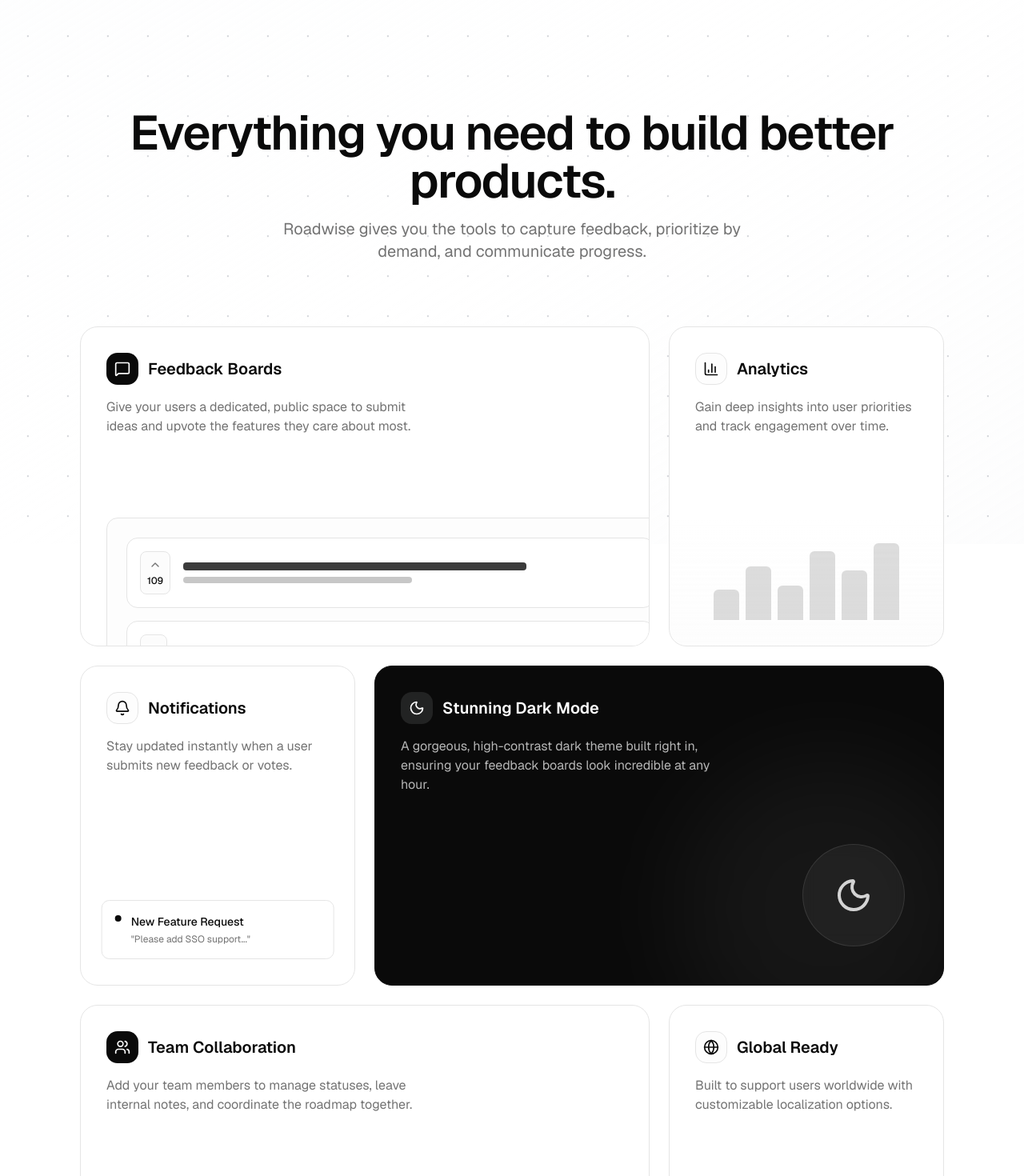
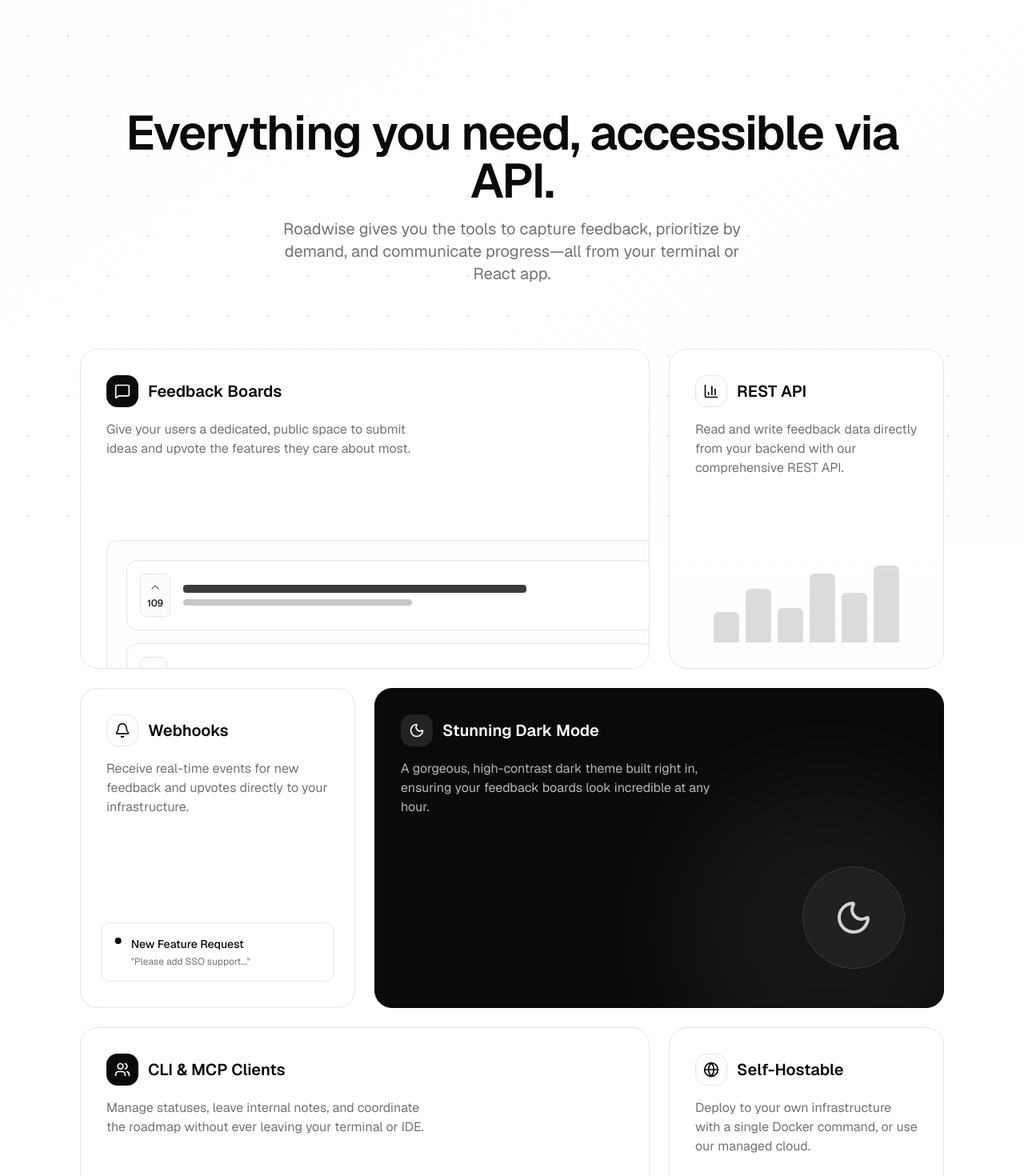
Before and after one commit to roadwise-dev/roadwise, a Next.js app: page /features in a window 1280 px wide. Shown: the part 120-1590 px from the top of the page at 80% size. Built offline with nearby package versions, Linux system fonts and the light colour scheme; no server answers.

Commit message:
style: landing page more dev oriented

```diff
--- a/src/app/(landing)/features/page.tsx
+++ b/src/app/(landing)/features/page.tsx
@@ -21,11 +21,11 @@
 				<div className="flex flex-col items-center justify-center space-y-4 text-center">
 					<div className="space-y-4">
 						<h1 className="text-4xl font-semibold tracking-tight sm:text-5xl md:text-6xl">
-							Everything you need to build better products.
+							Everything you need, accessible via API.
 						</h1>
 						<p className="mx-auto max-w-[600px] text-lg text-muted-foreground sm:text-xl">
 							Roadwise gives you the tools to capture feedback, prioritize by
-							demand, and communicate progress.
+							demand, and communicate progress—all from your terminal or React app.
 						</p>
 					</div>
 				</div>
@@ -80,12 +80,12 @@
 									<BarChart3 className="size-5" />
 								</div>
 								<h3 className="text-xl font-semibold text-foreground">
-									Analytics
+									REST API
 								</h3>
 							</div>
 							<p className="text-muted-foreground">
-								Gain deep insights into user priorities and track engagement
-								over time.
+								Read and write feedback data directly from your backend with our
+								comprehensive REST API.
 							</p>
 						</div>
 						<div className="absolute bottom-0 left-0 right-0 h-40 bg-gradient-to-t from-muted/30 to-transparent flex items-end justify-center pb-8 opacity-70 transition-opacity duration-500 group-hover:opacity-100">
@@ -109,12 +109,12 @@
 									<Bell className="size-5" />
 								</div>
 								<h3 className="text-xl font-semibold text-foreground">
-									Notifications
+									Webhooks
 								</h3>
 							</div>
 							<p className="text-muted-foreground">
-								Stay updated instantly when a user submits new feedback or
-								votes.
+								Receive real-time events for new feedback and upvotes directly
+								to your infrastructure.
 							</p>
 						</div>
 						<div className="absolute bottom-8 left-1/2 -translate-x-1/2 w-[85%] rounded-lg border border-border bg-background p-4 transition-transform duration-500 group-hover:-translate-y-2">
@@ -162,12 +162,12 @@
 									<Users className="size-5" />
 								</div>
 								<h3 className="text-xl font-semibold text-foreground">
-									Team Collaboration
+									CLI & MCP Clients
 								</h3>
 							</div>
 							<p className="text-muted-foreground max-w-[400px]">
-								Add your team members to manage statuses, leave internal notes,
-								and coordinate the roadmap together.
+								Manage statuses, leave internal notes, and coordinate the roadmap
+								without ever leaving your terminal or IDE.
 							</p>
 						</div>
 						<div className="absolute bottom-8 right-8 flex -space-x-4">
@@ -190,12 +190,12 @@
 									<Globe className="size-5" />
 								</div>
 								<h3 className="text-xl font-semibold text-foreground">
-									Global Ready
+									Self-Hostable
 								</h3>
 							</div>
 							<p className="text-muted-foreground">
-								Built to support users worldwide with customizable localization
-								options.
+								Deploy to your own infrastructure with a single Docker command,
+								or use our managed cloud.
 							</p>
 						</div>
 						<div className="absolute -bottom-8 -right-8 opacity-20 transition-transform duration-700 group-hover:rotate-12 group-hover:scale-110">
--- a/src/app/(landing)/page.tsx
+++ b/src/app/(landing)/page.tsx
@@ -1,17 +1,17 @@
 "use client";
 
 import { motion } from "motion/react";
-import { Features } from "@/components/blocks/features-8";
+import { Features } from "@/components/landing/features";
 import { HowItWorks } from "@/components/how-it-works";
 import { BeforeAfterWorkflow } from "@/components/landing/before-after-workflow";
 import { CallToAction } from "@/components/landing/cta";
 import Hero from "@/components/landing/hero";
-import Logos from "@/components/landing/logos";
+import DeveloperFeatures from "@/components/landing/developer-features";
 
 export default function HomePage() {
 	const sections = [
 		{ id: "hero", component: <Hero />, delay: 0 },
-		{ id: "narrative", component: <Logos />, delay: 0.1 },
+		{ id: "narrative", component: <DeveloperFeatures />, delay: 0.1 },
 		{ id: "before-after", component: <BeforeAfterWorkflow />, delay: 0.15 },
 		{ id: "workflow", component: <HowItWorks />, delay: 0.2 },
 		{ id: "features", component: <Features />, delay: 0.25 },
--- a/src/components/landing/logos.tsx
+++ b/src/components/landing/developer-features.tsx
@@ -1,27 +1,27 @@
 "use client";
 
-import { BarChart3, Inbox, RefreshCcw } from "lucide-react";
+import { Code, Terminal, Zap } from "lucide-react";
 import { motion } from "motion/react";
 
 const proofPoints = [
 	{
-		title: "Collect requests",
-		description: "A single, clear inbox for user feedback.",
-		icon: Inbox,
+		title: "Lightning Fast",
+		description: "Built on a modern stack for zero-latency interactions.",
+		icon: Zap,
 	},
 	{
-		title: "Prioritize by demand",
-		description: "Data-driven decisions over loud voices.",
-		icon: BarChart3,
+		title: "Open Source",
+		description: "Self-host it or use our managed cloud. Fully transparent codebase.",
+		icon: Code,
 	},
 	{
-		title: "Close the loop",
-		description: "Let users know when their ideas ship.",
-		icon: RefreshCcw,
+		title: "Anywhere you work",
+		description: "Native clients for Raycast, CLI, and MCP. Manage feedback without leaving your terminal.",
+		icon: Terminal,
 	},
 ];
 
-export default function Logos() {
+export default function DeveloperFeatures() {
 	return (
 		<motion.section
 			className="w-full max-w-[1120px] mx-auto px-5"
@@ -32,11 +32,11 @@
 		>
 			<div className="mx-auto max-w-3xl text-center">
 				<h2 className="text-2xl font-semibold tracking-tight sm:text-3xl">
-					Built for teams that want feedback they can actually use.
+					Built for engineers who ship.
 				</h2>
 				<p className="mt-5 text-lg leading-8 text-muted-foreground sm:text-xl">
-					Roadwise gives your users one clear place to request features, vote on
-					priorities, and follow what changed.
+					Roadwise is a developer-first feedback engine that fits right into your stack.
+					No more scattered requests across GitHub, Slack, and email.
 				</p>
 			</div>
 
--- a/src/components/blocks/features-8.tsx
+++ b/src/components/landing/features.tsx
@@ -33,11 +33,11 @@
 		<section className="w-full max-w-[1120px] mx-auto px-5 padding-container">
 			<div className="mx-auto max-w-3xl text-center">
 				<h2 className="text-2xl font-bold tracking-tight sm:text-3xl">
-					Everything your feedback board needs
+					Everything you need, accessible via API
 				</h2>
 				<p className="mt-4 text-lg leading-8 text-muted-foreground sm:text-xl">
-					A focused set of tools for collecting ideas, understanding demand, and
-					keeping users in the loop.
+					A focused set of tools for collecting ideas and understanding demand.
+					Use our drop-in components or build your own UI.
 				</p>
 			</div>
 
@@ -50,11 +50,11 @@
 									Boards
 								</p>
 								<h3 className="mt-3 text-2xl font-semibold">
-									Public feedback boards
+									Drop-in React components
 								</h3>
 								<p className="mt-4 text-sm leading-6 text-muted-foreground">
-									Give every product a clean board where users can browse
-									requests, add ideas, comment, and vote.
+									Give every product a clean board using our fully styled components,
+									or consume our headless API for complete control.
 								</p>
 							</div>
 							<div className="flex flex-wrap gap-2 text-xs text-muted-foreground">
@@ -111,11 +111,11 @@
 								Demand
 							</p>
 							<h3 className="mt-3 text-2xl font-semibold">
-								Voting that shows demand
+								Data-driven sorting
 							</h3>
 							<p className="mt-4 text-sm leading-6 text-muted-foreground">
 								Surface the requests people keep asking for, without manually
-								counting comments or support tickets.
+								triaging GitHub issues or support tickets.
 							</p>
 						</div>
 						<div className="space-y-3">
@@ -210,10 +210,10 @@
 							<p className="text-sm font-medium uppercase tracking-[0.16em] text-muted-foreground">
 								Setup
 							</p>
-							<h3 className="mt-3 text-2xl font-semibold">Fast setup</h3>
+							<h3 className="mt-3 text-2xl font-semibold">Deploy in minutes</h3>
 							<p className="mt-4 text-sm leading-6 text-muted-foreground">
-								Create an app, choose a board setup, and start collecting
-								feedback without building your own portal.
+								Create an app and start collecting feedback instantly.
+								Works seamlessly with Next.js, Vite, and other modern frameworks.
 							</p>
 						</div>
 						<div className="space-y-3">
@@ -239,11 +239,11 @@
 								Brand
 							</p>
 							<h3 className="mt-3 text-2xl font-semibold">
-								Built for your product
+								Bring your own UI
 							</h3>
 							<p className="mt-4 text-sm leading-6 text-muted-foreground">
-								Customize the board around your app so the feedback experience
-								feels native, not bolted on.
+								Customize completely with our headless architecture or use our
+								beautiful, accessible defaults.
 							</p>
 						</div>
 						<div className="rounded-2xl border bg-muted/30 p-4">
--- a/src/components/landing/hero.tsx
+++ b/src/components/landing/hero.tsx
@@ -32,7 +32,7 @@
 							variant="outline"
 							className="mb-6 px-4 py-3 text-sm font-medium"
 						>
-							Alpha version - Try Now
+							Open Source & Developer First
 						</Badge>
 					</motion.div>
 
@@ -54,9 +54,9 @@
 						animate={{ opacity: 1, y: 0 }}
 						transition={{ duration: 0.6, delay: 0.4 }}
 					>
-						Create feedback boards for your apps and let your users
+						High-performance, open-source feedback boards.
 						<br />
-						shape the future of your product
+						Integrates seamlessly with your stack via API, CLI, and MCP.
 					</motion.p>
 
 					{/* Centered buttons */}
@@ -208,21 +208,21 @@
 const features = [
 	{
 		id: "1",
-		title: "Dark Mode",
-		description: "Enable dark mode for better night-time usability.",
-		upvotes: 48,
+		title: "Webhooks Support",
+		description: "Receive real-time events for new feedback and upvotes.",
+		upvotes: 84,
 	},
 	{
 		id: "2",
-		title: "Multi-Language Support",
-		description: "Support multiple languages for a global audience.",
-		upvotes: 35,
+		title: "REST API",
+		description: "Read and write feedback data directly from your backend.",
+		upvotes: 62,
 	},
 	{
 		id: "3",
-		title: "Real-Time Notifications",
-		description: "Receive real-time notifications for user feedback.",
-		upvotes: 12,
+		title: "Native CLI Tool",
+		description: "Manage feedback and update roadmap statuses from your terminal.",
+		upvotes: 45,
 	},
 ];
 
```
Also changed, not shown: src/app/(landing)/customers/page.tsx (+8 -8 lines), src/app/(landing)/pricing/page.tsx (+6 -6 lines), src/components/landing/before-after-workflow.tsx (+5 -7 lines).
